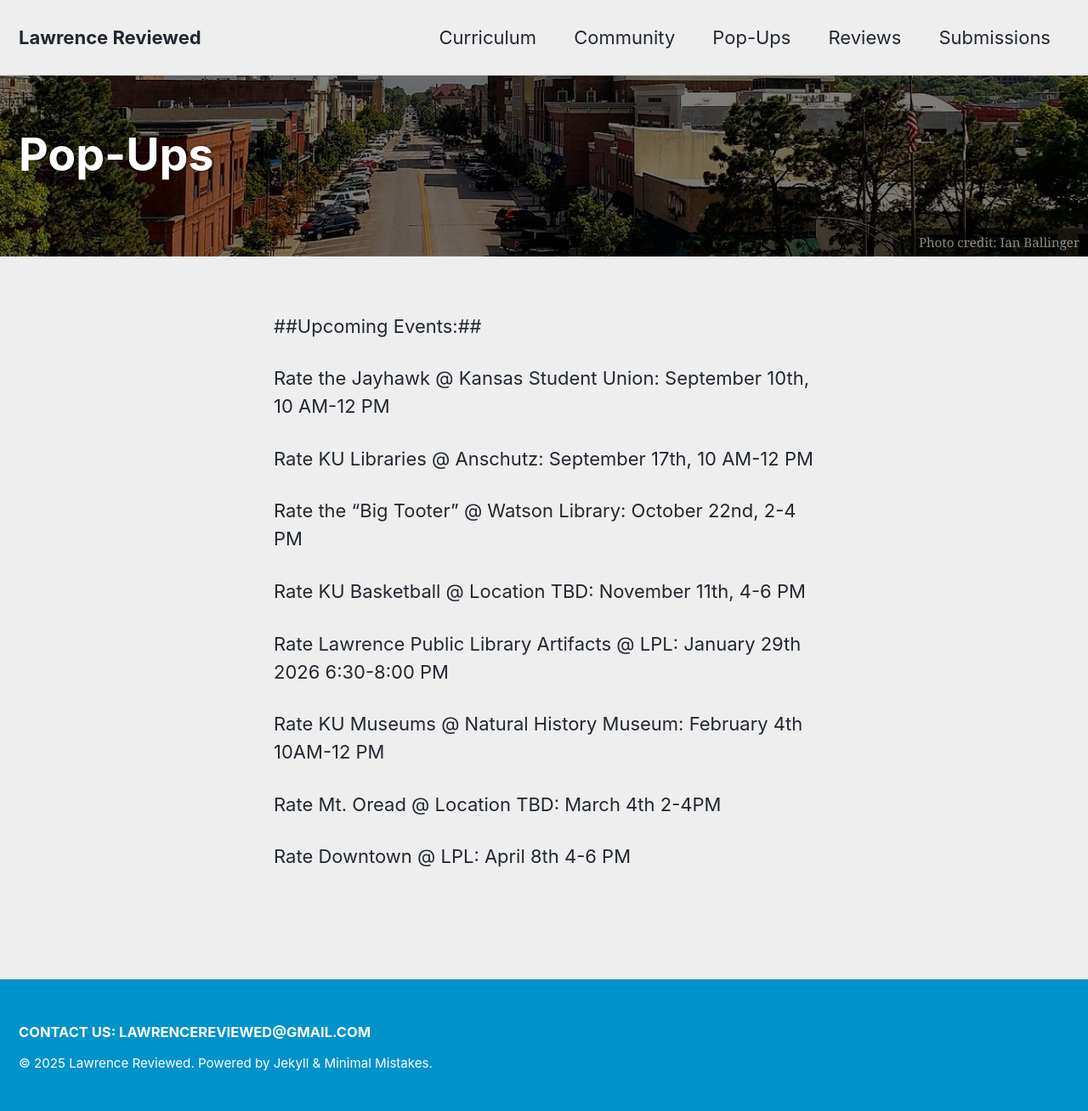
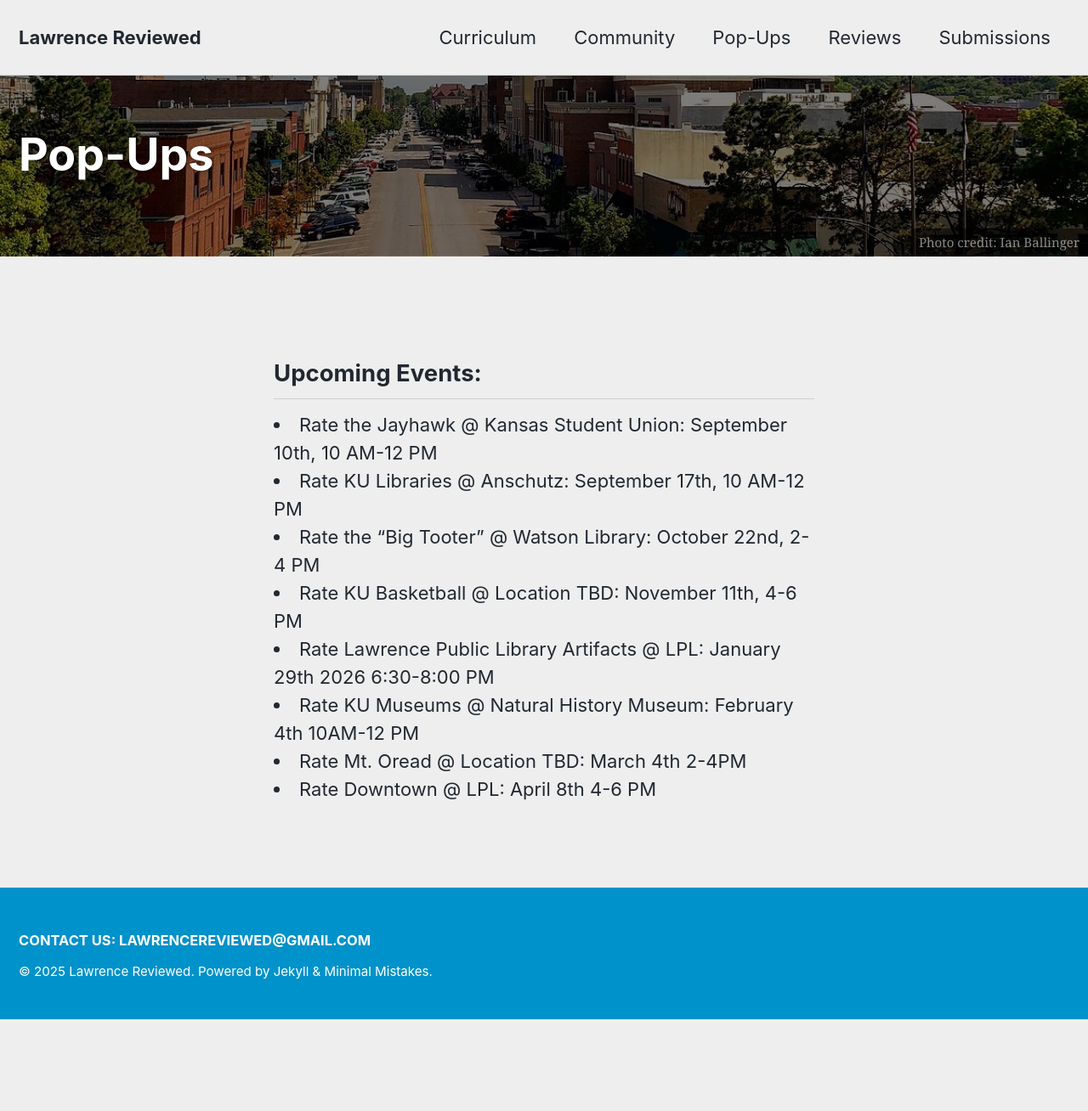
Before and after one commit to idrhku/lawrence-reviewed, a Jekyll site: the page built from _pages/pop-ups.md, in a window 1280 px wide. Shown: the whole page at 85% size. Built offline with Jekyll 4.4.1, drawn with Linux system fonts in a browser that asks for light colours; cached includes are drawn as plain includes; after the commit the page ends 1200 px from its top, so only the background shows below that.

Commit message:
Update pop-ups.md

```diff
--- a/_pages/pop-ups.md
+++ b/_pages/pop-ups.md
@@ -12,20 +12,20 @@ header:
   #     url: "https://github.com/mmistakes/minimal-mistakes/"
   caption: "Photo credit: Ian Ballinger"
 ---
-##Upcoming Events:##
+<h2>Upcoming Events:</h2>
 
-Rate the Jayhawk @ Kansas Student Union: September 10th, 10 AM-12 PM
+<li>Rate the Jayhawk @ Kansas Student Union: September 10th, 10 AM-12 PM</li>
 
-Rate KU Libraries @ Anschutz: September 17th, 10 AM-12 PM
+<li>Rate KU Libraries @ Anschutz: September 17th, 10 AM-12 PM</li>
 
-Rate the “Big Tooter” @ Watson Library: October 22nd, 2-4 PM
+<li>Rate the “Big Tooter” @ Watson Library: October 22nd, 2-4 PM</li>
 
-Rate KU Basketball @ Location TBD: November 11th, 4-6 PM
+<li>Rate KU Basketball @ Location TBD: November 11th, 4-6 PM</li>
 
-Rate Lawrence Public Library Artifacts @ LPL: January 29th 2026 6:30-8:00 PM
+<li>Rate Lawrence Public Library Artifacts @ LPL: January 29th 2026 6:30-8:00 PM</li>
 
-Rate KU Museums @ Natural History Museum: February 4th 10AM-12 PM
+<li>Rate KU Museums @ Natural History Museum: February 4th 10AM-12 PM</li>
 
-Rate Mt. Oread @ Location TBD: March 4th 2-4PM
+<li>Rate Mt. Oread @ Location TBD: March 4th 2-4PM</li>
 
-Rate Downtown @ LPL: April 8th 4-6 PM
+<li>Rate Downtown @ LPL: April 8th 4-6 PM </li>
```
